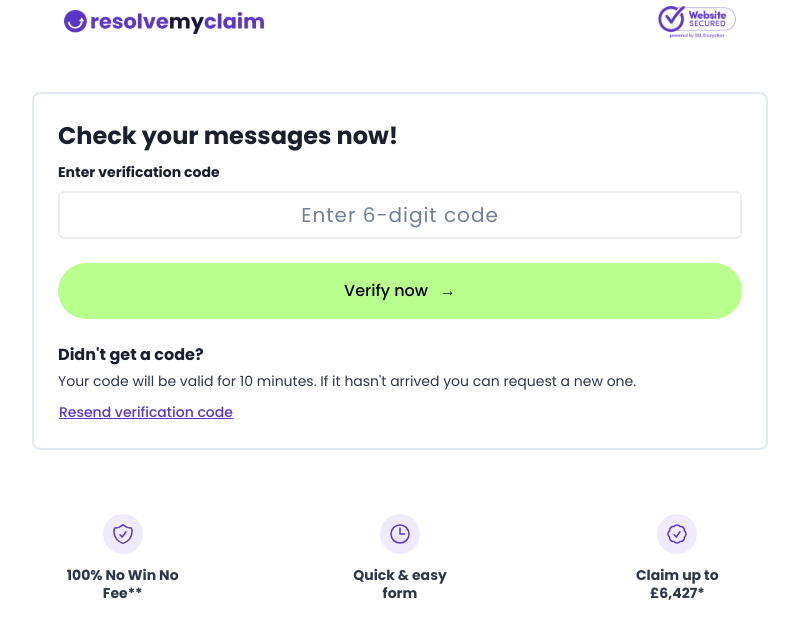
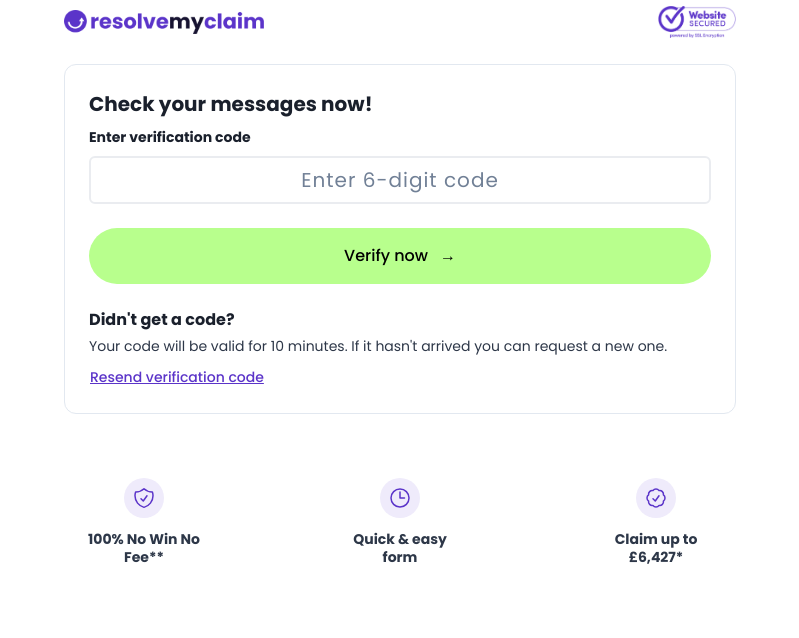
Before and after one commit to harshalbhangale/claimtech-multitenant, a React (Vite) app: page /auth/otpverify in a window 1280 px wide. Shown: the top 638 px of the page, without its empty margins (240-1039 px from the left). Built offline with nearby package versions, Linux system fonts and the light colour scheme; no server answers.

Commit message:
feat: component spacing

```diff
--- a/src/components/Onboarding/ContactDetails/index.tsx
+++ b/src/components/Onboarding/ContactDetails/index.tsx
@@ -150,7 +150,7 @@ const ContactDetails: React.FC = () => {
     <Box minH="100vh" bg="white" w="100%">
       <Header />
 
-      <Container maxW="3xl" pt={{ base: 2, md: 3 }} pb={{ base: 4, md: 6 }} px={{ base: 4, sm: 6, lg: 8 }}>
+      <Container maxW="3xl" pt={{ base: 2, md: 3 }} pb={{ base: 4, md: 6 }} px={{ base: 6, sm: 8, lg: 12 }}>
         <VStack spacing={{ base: 4, md: 6 }} align="stretch">
           {/* Progress */}
           <ProgressBar currentStep={4} totalSteps={4} />
--- a/src/components/Onboarding/OtpVerify/index.tsx
+++ b/src/components/Onboarding/OtpVerify/index.tsx
@@ -251,10 +251,10 @@ const OtpVerify: React.FC = () => {
     <Box minH="100vh" bg="white">
       <Header />
 
-      <Container maxW="3xl" py={10}>
+      <Container maxW="3xl" pt={{ base: 2, md: 3 }} pb={{ base: 4, md: 6 }} px={{ base: 6, sm: 8, lg: 12 }}>
         <VStack spacing={8} align="stretch">
-          <Box border="2px solid #E2E8F0" borderRadius="lg" p={6} w="full">
-            <Text fontSize={{ base: 'lg', md: '2xl' }} fontWeight="bold" mb={2}>
+          <Box border="1px solid #E2E8F0" borderRadius="xl" p={6} w="full">
+            <Text fontSize={{ base: 'lg', md: 'xl' }} fontWeight="bold" mb={2}>
               Check your messages now!
             </Text>
 
--- a/src/components/Onboarding/SignatureStep/index.tsx
+++ b/src/components/Onboarding/SignatureStep/index.tsx
@@ -303,12 +303,7 @@ const SignatureStep: React.FC = () => {
     <Box minH="100vh" bg="white" w="100%">
       <Header />
 
-      <Container
-        maxW="3xl"
-        pt={{ base: 2, md: 3 }}
-        pb={{ base: 4, md: 6 }}
-        px={{ base: 4, sm: 6, lg: 8 }}
-      >
+      <Container maxW="3xl" pt={{ base: 2, md: 3 }} pb={{ base: 4, md: 6 }} px={{ base: 6, sm: 8, lg: 12 }}>
         <VStack spacing={{ base: 4, md: 6 }} align="stretch">
           {/* Main Card */}
           <Box border="1.5px solid #E2E8F0" borderRadius="2xl" p={6} w="full">
```
